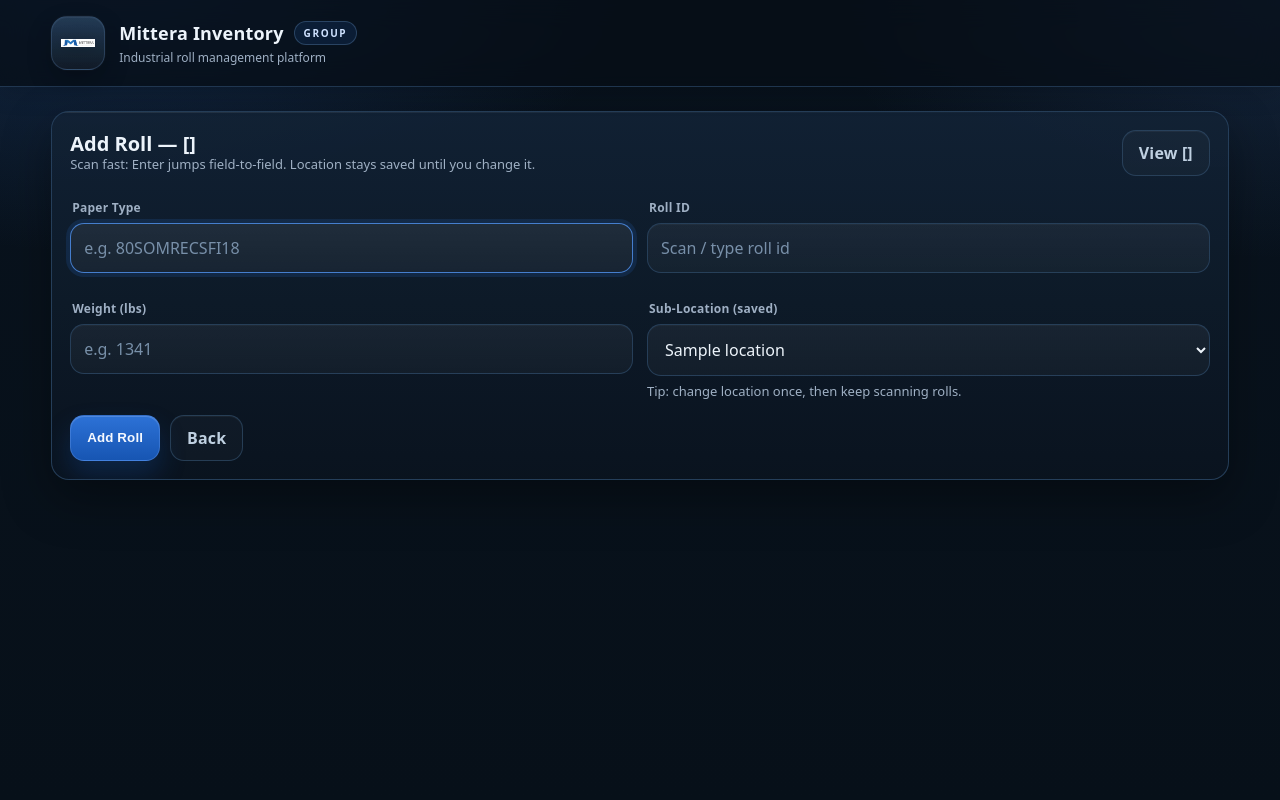
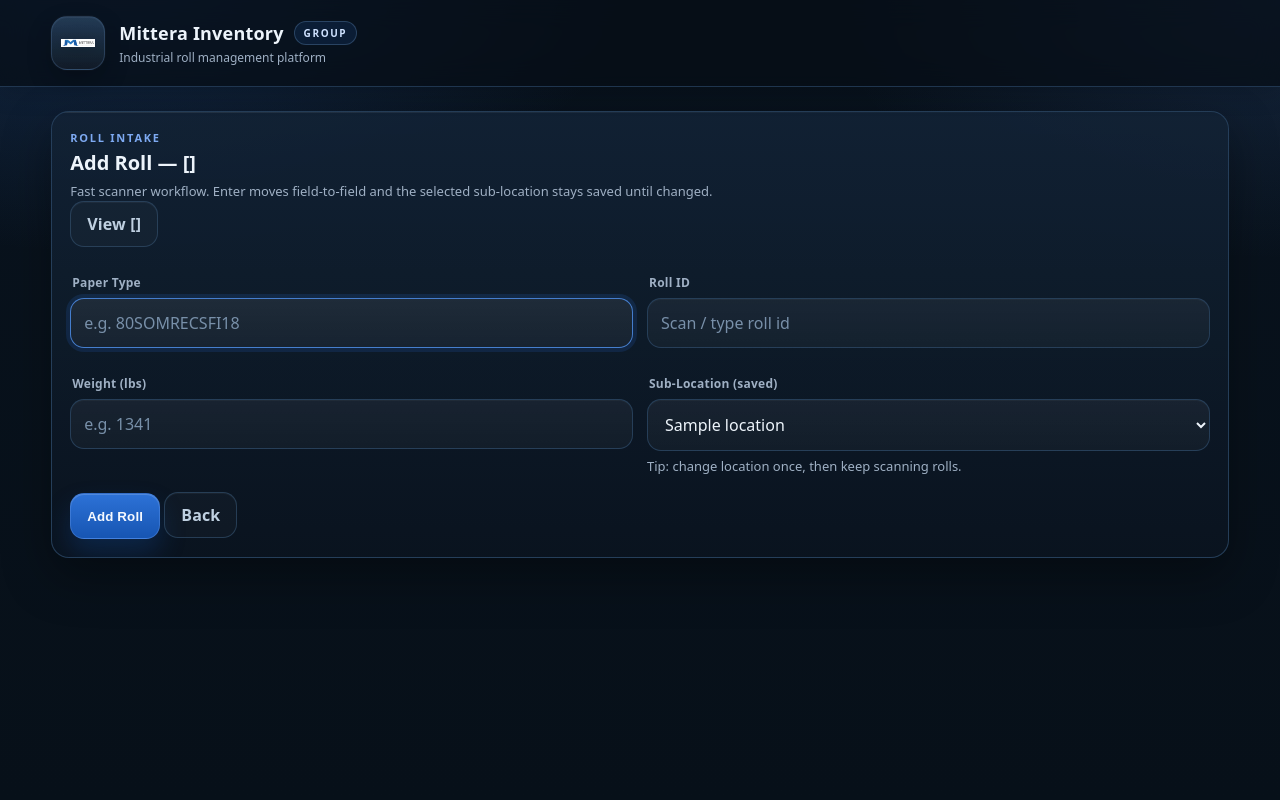
Before and after one commit to TomasOrrego11/Roll-Inventory, a Python web app: template templates/add.html in a window 1280 px wide. Run offline with Jinja, Linux system fonts and the light colour scheme; the template is opened without the code that fills it: most values are stand-ins (such as "Sample title", 1, 10 or a date in 2020).

Commit message:
Update add.html

```diff
--- a/templates/add.html
+++ b/templates/add.html
@@ -2,17 +2,24 @@
 {% set title = "Add Roll - " ~ warehouse %}
 {% block content %}
 
+<div class="section-block">
   <div class="card">
-  <div style="display:flex; align-items:center; justify-content:space-between; gap:12px; flex-wrap:wrap;">
+    <div class="panel-head">
       <div>
+        <div class="section-kicker">ROLL INTAKE</div>
         <h3>Add Roll — {{ warehouse }}</h3>
-      <div class="hint">Scan fast: Enter jumps field-to-field. Location stays saved until you change it.</div>
+        <div class="hint" style="margin-top:8px;">
+          Fast scanner workflow. Enter moves field-to-field and the selected sub-location stays saved until changed.
         </div>
+      </div>
+
+      <div class="panel-actions">
         <a class="btn ghost" href="{{ url_for('inventory', warehouse=warehouse) }}">View {{ warehouse }}</a>
       </div>
+    </div>
 
-  <form method="post" autocomplete="off" data-page="add" data-warehouse="{{ warehouse }}">
-    <div class="grid2" style="margin-top:10px;">
+    <form method="post" autocomplete="off" data-page="add" data-warehouse="{{ warehouse }}" style="margin-top:14px;">
+      <div class="grid2">
         <div>
           <label>Paper Type</label>
           <input name="paper_type" placeholder="e.g. 80SOMRECSFI18" required>
@@ -35,15 +42,18 @@
               <option value="{{ l }}">{{ l }}</option>
             {% endfor %}
           </select>
-        <div class="hint" style="margin-top:6px;">Tip: change location once, then keep scanning rolls.</div>
+          <div class="hint" style="margin-top:6px;">
+            Tip: change location once, then keep scanning rolls.
+          </div>
         </div>
       </div>
 
-    <div style="display:flex; gap:10px; margin-top:14px; flex-wrap:wrap;">
+      <div class="form-actions" style="margin-top:16px;">
         <button class="btn primary" type="submit">Add Roll</button>
         <a class="btn ghost" href="{{ url_for('home') }}">Back</a>
       </div>
     </form>
   </div>
+</div>
 
 {% endblock %}
```
Lines whose indentation alone changed are shown as unchanged.
